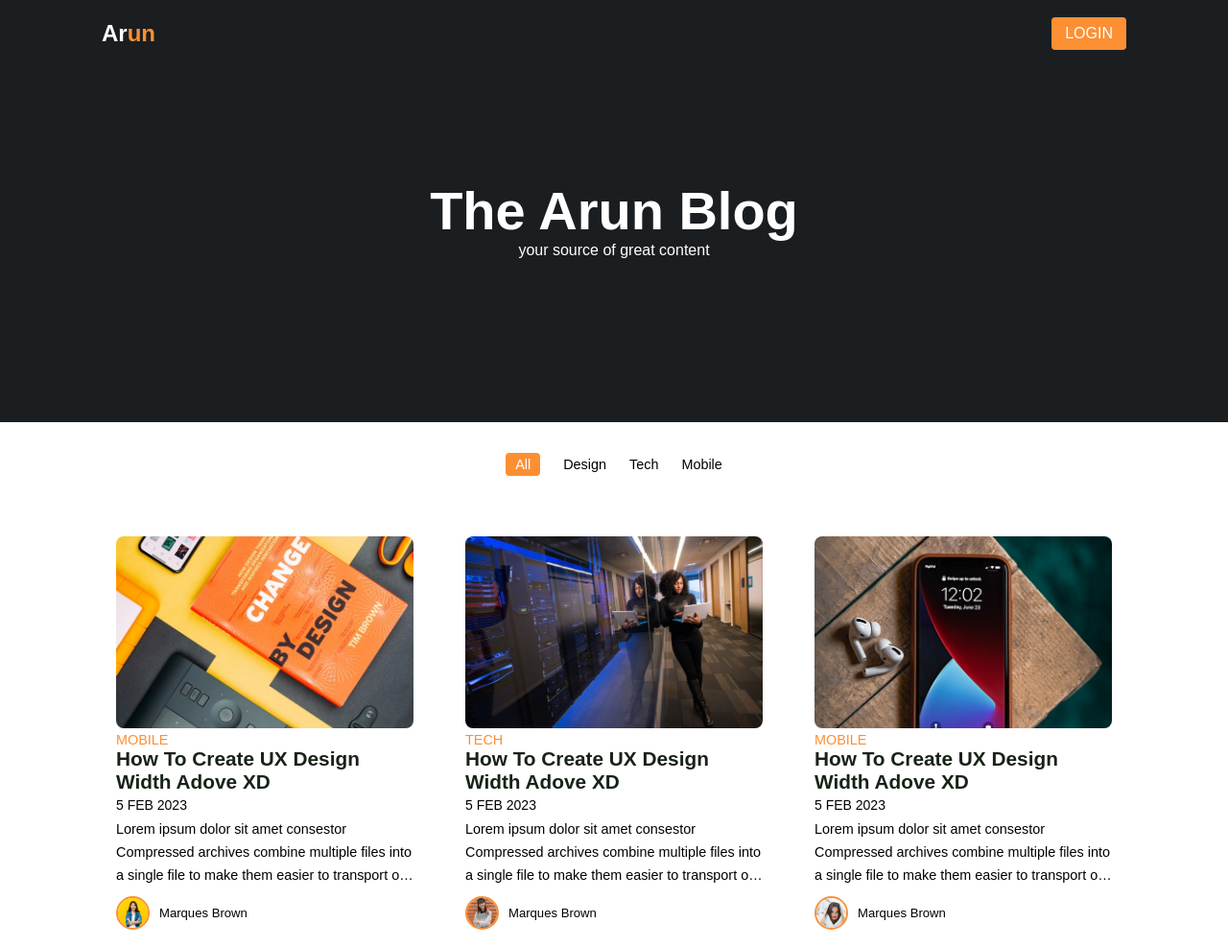
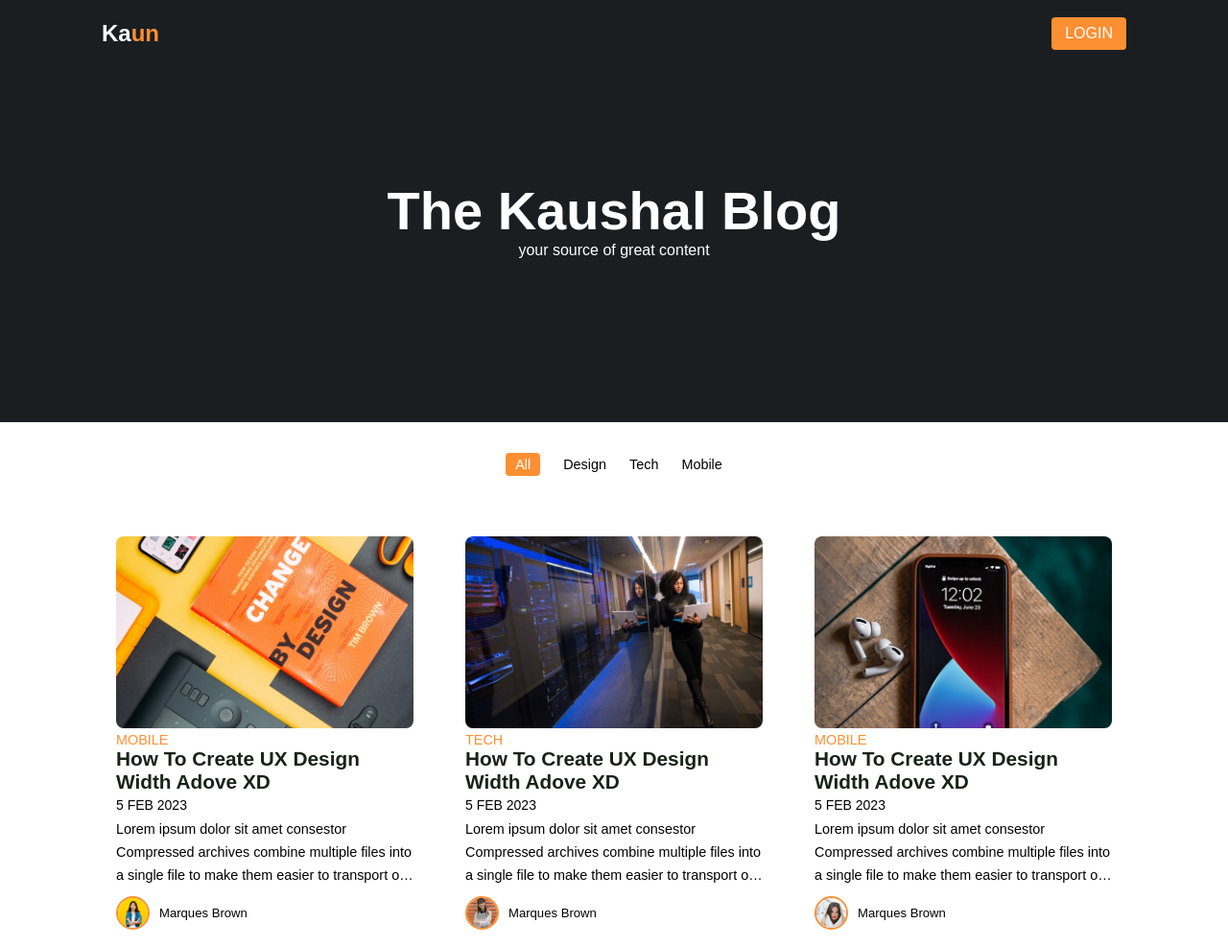
Before and after one commit to Kaushalkumar11/Web-Project, a plain HTML site: page index.html in a window 1280 px wide. Shown: the top 987 px of the page at 96% size. Drawn offline with nearby package versions, Linux system fonts and the light colour scheme.

Commit message:
Update index.html

```diff
--- a/index.html
+++ b/index.html
@@ -15,7 +15,7 @@
          <!--nav-->
          <div class="nav container">
              <!--logo-->
-             <a href="#" class="logo"> Ar<span>un</span></a>
+             <a href="#" class="logo"> Ka<span>un</span></a>
              <!--login btn-->
              <a href="#" class="login">Login</a>
             </div>
@@ -23,7 +23,7 @@
 
     <Section class="home" id="home">
         <div class="home-text container">
-            <h2 class="home-title">The Arun Blog</h2>
+            <h2 class="home-title">The Kaushal Blog</h2>
             <span class="home-subtitle">your source of great content</span>
 
         </div>
```
